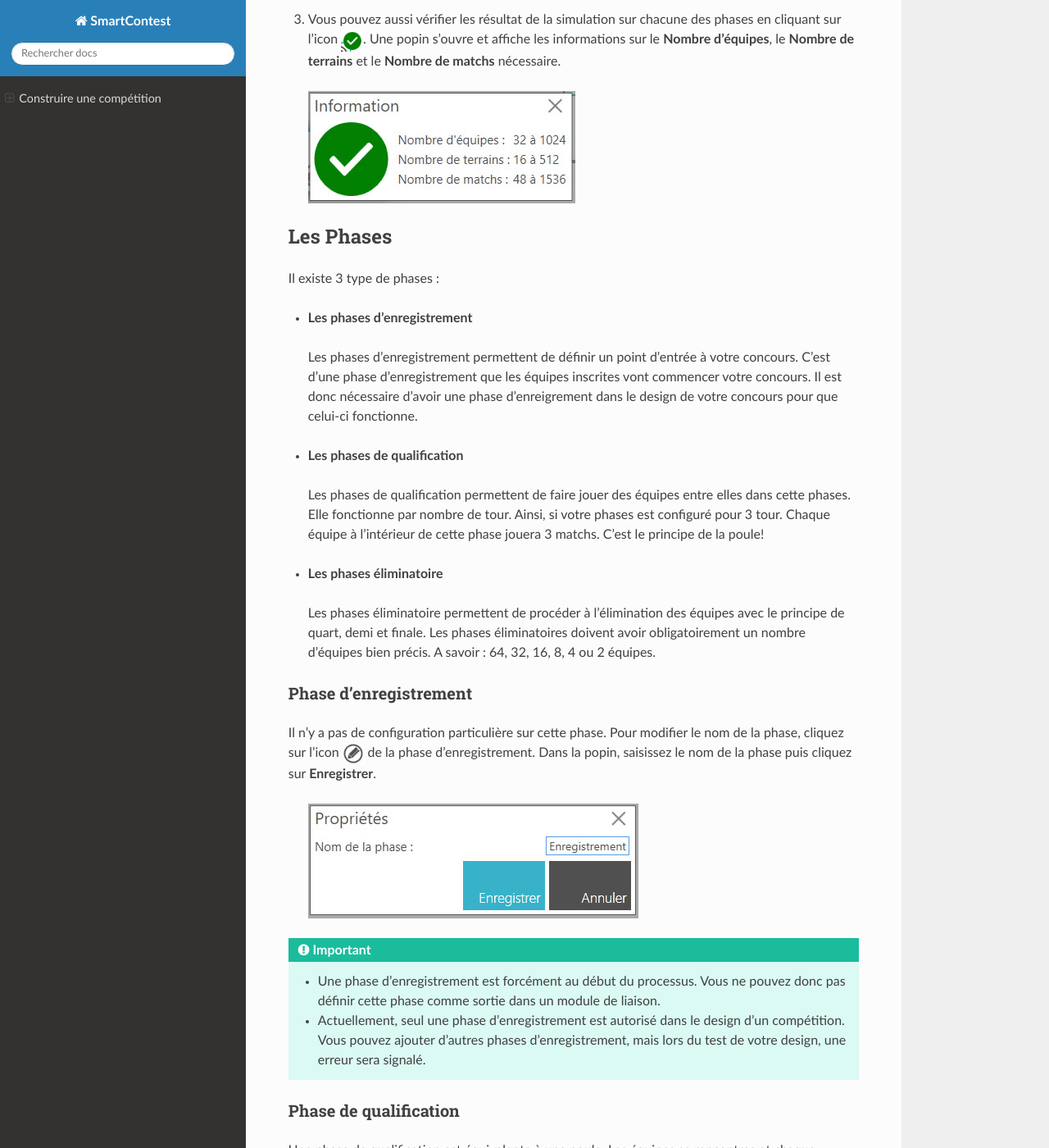
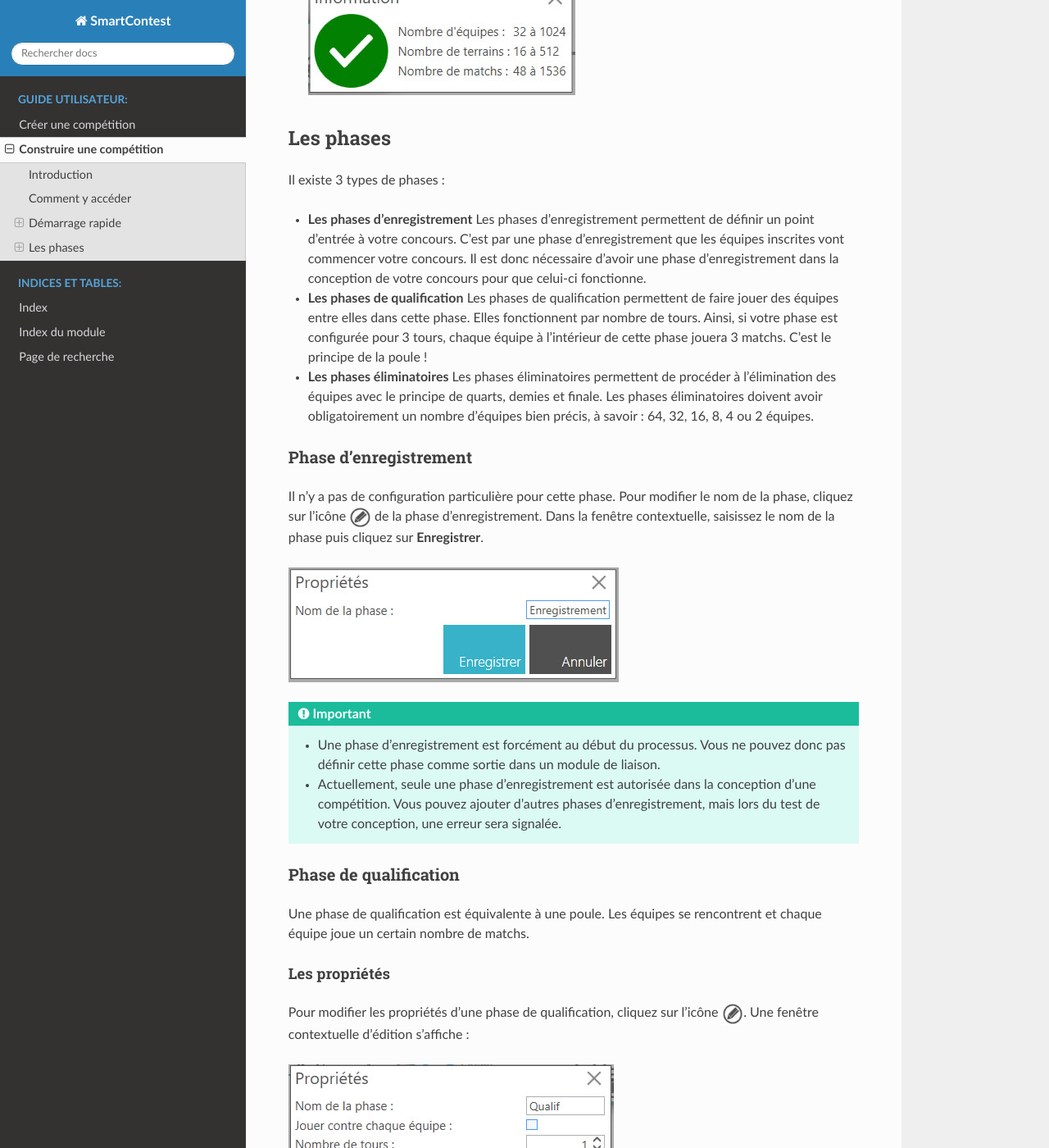
Before and after one commit to Ineaweb/SmartContest, a Sphinx documentation site: the page built from docs/design-competition.rst, in a window 1280 px wide and 1400 px high, scrolled down 6786 px. Shown: the whole window at 82% size. Built offline with Sphinx 7.4.7 and the Read the Docs theme 3.1.0, drawn with Linux system fonts in a browser that asks for light colours; some of the changed text lies outside the part shown.

```diff
--- a/docs/design-competition.rst
+++ b/docs/design-competition.rst
@@ -43,9 +43,10 @@ Il permet de définir les règles de chaque phase.
 Comment y accéder
 *****************
 
-1. Créer ou ouvrir une compétition.
-2. Cliquer sur **Détails de la compétition**
- .. image:: img/design-competition/1.jpg
+1. Créez ou ouvrez une compétition.
+2. Cliquez sur **Détails de la compétition**
+
+   .. image:: img/design-competition/1.jpg
 
 ****************
 Démarrage rapide
@@ -56,108 +57,144 @@ Avant toute chose, pour que votre concours fonctionne, il faut une phase d'enreg
 Ajout d'une phase d'enregistrement
 ==================================
 
-1. Réalisez un glisser-déposer de l'icon |icon_phaseenregistrement| sur la zone centrale.
-2. Renseigner le nom de cette phase dans la popin puis cliquer sur **Enregistrer**.
- .. image:: img/design-competition/3.jpg
+1. Réalisez un glisser-déposer de l'icône |icon_phaseenregistrement| sur la zone centrale.
+2. Renseignez le nom de cette phase dans la fenêtre contextuelle puis cliquez sur **Enregistrer**.
+
+   .. image:: img/design-competition/3.jpg
 
 Ajout d'une phase de qualification ou d'éliminatoire
 ====================================================
 
-1. Pour ajouter une phase de qualification, réalisez un glisser-déposer de l'icon |icon_phasequalif| sur la zone centrale. Vous pouvez aussi ajouter une phase d'éliminatoire en realisant un glisser-déposer de l'icon |icon_phaseeliminatoire| sur la zone centrale.
- .. image:: img/design-competition/6.jpg
+1. Pour ajouter une phase de qualification, réalisez un glisser-déposer de l'icône |icon_phasequalif| sur la zone centrale. Vous pouvez aussi ajouter une phase d'éliminatoire en réalisant un glisser-déposer de l'icône |icon_phaseeliminatoire| sur la zone centrale.
+
+   .. image:: img/design-competition/6.jpg
 
 Ajout d'un module de liaison
 ============================
 
-1. Pour permettre aux équipes de passer de la phase d'enregistrement à la phase de qualification, il vous faut ajouter un module de liaison en réalisant un glisser-déposer de l'icon |icon_moduleliaison| sur la zone centrale.
- .. image:: img/design-competition/8.jpg
-2. Avec la souris, cliquez sur une ancre de la phase d'enregistrement et maintenir enfoncé jusqu'à l'ancre du module de liaison.
- .. image:: img/design-competition/9.jpg
-3. Reproduisez, pour lié le module de liaison et la phase de qualification.
- .. image:: img/design-competition/10.jpg
-4. Définisez les règles pour passer d'une phase à l'autre en cliquant sur l'icon |icon_regle| du module de liaison. Une popin s'ouvre.
- .. image:: img/design-competition/12.jpg
-5. Cliquez sur **Ajouter une règle**. Une nouvelle popin s'ouvre.
- .. image:: img/design-competition/13.jpg
-6. Remplissez les champs **Type de sélection**, **Source** et **Destination**. Vous pouvez définir aussi le **Nombre d'équipe à prendre** et le **Nombre d'équipe à passer**.
- .. image:: img/design-competition/14.jpg
-7. Cliquez sur **Enregistrer**. La popin se referme et la nouvelle règles s'affiche dans la liste des règles du module de liaison.
- .. image:: img/design-competition/15.jpg
+1. Pour permettre aux équipes de passer de la phase d'enregistrement à la phase de qualification, il vous faut ajouter un module de liaison en réalisant un glisser-déposer de l'icône |icon_moduleliaison| sur la zone centrale.
+
+   .. image:: img/design-competition/8.jpg
+
+2. Avec la souris, cliquez sur une ancre de la phase d'enregistrement et maintenez enfoncé jusqu'à l'ancre du module de liaison.
+
+   .. image:: img/design-competition/9.jpg
+
+3. Reproduisez l'opération pour lier le module de liaison et la phase de qualification.
+
+   .. image:: img/design-competition/10.jpg
+
+4. Définissez les règles pour passer d'une phase à l'autre en cliquant sur l'icône |icon_regle| du module de liaison. Une fenêtre contextuelle s'ouvre.
+
+   .. image:: img/design-competition/12.jpg
+5. Cliquez sur **Ajouter une règle**. Une nouvelle fenêtre contextuelle s'ouvre.
+
+   .. image:: img/design-competition/13.jpg
+
+6. Remplissez les champs **Type de sélection**, **Source** et **Destination**. Vous pouvez définir aussi le **Nombre d'équipes à prendre** et le **Nombre d'équipes à passer**.
+
+   .. image:: img/design-competition/14.jpg
+
+7. Cliquez sur **Enregistrer**. La fenêtre contextuelle se referme et la nouvelle règle s'affiche dans la liste des règles du module de liaison.
+
+   .. image:: img/design-competition/15.jpg
+
 8. Cliquez sur **Fermer**.
 
 Configurer une phase de qualification
 =====================================
 
-1. Cliquez sur l'icon |icon_edition| de la phase de Qualification. Une popin s'ouvre.
- .. image:: img/design-competition/17.jpg
-2. Remplissez les champs **Nom de la phase**, **Jouer contre chaque équipe**, **Nombre de tour** et **Publier le classement**.
+1. Cliquez sur l'icône |icon_edition| de la phase de qualification. Une fenêtre contextuelle s'ouvre.
+
+   .. image:: img/design-competition/17.jpg
+
+2. Remplissez les champs **Nom de la phase**, **Jouer contre chaque équipe**, **Nombre de tours** et **Publier le classement**.
+
 3. Cliquez sur **Enregistrer**.
-4. Cliquez ensuite sur l'icon |icon_regle|. Une nouvelle popin s'ouvre.
- .. image:: img/design-competition/18.jpg
-5. Sur cette popin, vous définissez les règles de classement des équipe dans votre phase. Vous pouvez avoir jusqu'à 4 règles de trie consécutives. En cochant la case **Cumuler le classement avec la précédente phase** Vous prenez en compte (additionné) le nombre de victoire les points pour et contres de la phase précédente pour déterminer le classement de la phase. Vous pouvez définir de ne prendre en compte que les X meilleur matchs de chaque équipe pour le classement en cochant la case **Classer sur les meilleurs matchs**.
- .. image:: img/design-competition/19.jpg
-6. Cliquez sur **Enregistrer**. Une nouvelle popin s'ouvre.
- .. image:: img/design-competition/20.jpg
-7. Sur cet écran, vous définissez les règles des matchs. Remplissez les différents champs.
- .. image:: img/design-competition/21.jpg
+
+4. Cliquez ensuite sur l'icône |icon_regle|. Une nouvelle fenêtre contextuelle s'ouvre.
+
+   .. image:: img/design-competition/18.jpg
+5. Dans cette fenêtre contextuelle, vous définissez les règles de classement des équipes dans votre phase. Vous pouvez avoir jusqu'à 4 règles de tri consécutives. En cochant la case **Cumuler le classement avec la précédente phase**, vous prenez en compte (additionnez) le nombre de victoires, les points pour et contre de la phase précédente pour déterminer le classement de la phase. Vous pouvez définir de ne prendre en compte que les X meilleurs matchs de chaque équipe pour le classement en cochant la case **Classer sur les meilleurs matchs**.
+
+   .. image:: img/design-competition/19.jpg
+
+6. Cliquez sur **Enregistrer**. Une nouvelle fenêtre contextuelle s'ouvre.
+
+   .. image:: img/design-competition/20.jpg
+
+7. Dans cet écran, vous définissez les règles des matchs. Remplissez les différents champs.
+
+   .. image:: img/design-competition/21.jpg
+
 8. Cliquez sur **Enregistrer**.
 
-Tester le design de la compétition
-==================================
+Tester la conception de la compétition
+====================================
 
-1. cliquez sur **Tester la compétition**.
- .. image:: img/design-competition/22.jpg
-2. Attendez la fin du traitement. Une popin s'ouvre alors et vous informe si votre design de concours est valide ou pas. Vous avez une indication sur le nombre maximum et minimum géré par votre design de concours.
- .. image:: img/design-competition/23.jpg
-3. Vous pouvez aussi vérifier les résultat de la simulation sur chacune des phases en cliquant sur l'icon |icon_test|. Une popin s'ouvre et affiche les informations sur le **Nombre d'équipes**, le **Nombre de terrains** et le **Nombre de matchs** nécessaire.
- .. image:: img/design-competition/25.jpg
+1. Cliquez sur **Tester la compétition**.
+
+   .. image:: img/design-competition/22.jpg
+
+2. Attendez la fin du traitement. Une fenêtre contextuelle s'ouvre alors et vous informe si votre conception de concours est valide ou non. Vous avez une indication sur le nombre maximum et minimum géré par votre conception de concours.
+
+   .. image:: img/design-competition/23.jpg
+
+3. Vous pouvez aussi vérifier les résultats de la simulation sur chacune des phases en cliquant sur l'icône |icon_test|. Une fenêtre contextuelle s'ouvre et affiche les informations sur le **Nombre d'équipes**, le **Nombre de terrains** et le **Nombre de matchs** nécessaires.
+
+   .. image:: img/design-competition/25.jpg
 
 **********
-Les Phases
+Les phases
 **********
 
-Il existe 3 type de phases :
+Il existe 3 types de phases :
 
 * **Les phases d'enregistrement**
- Les phases d'enregistrement permettent de définir un point d'entrée à votre concours. C'est d'une phase d'enregistrement que les équipes inscrites vont commencer votre concours. Il est donc nécessaire d'avoir une phase d'enreigrement dans le design de votre concours pour que celui-ci fonctionne.
+  Les phases d'enregistrement permettent de définir un point d'entrée à votre concours. C'est par une phase d'enregistrement que les équipes inscrites vont commencer votre concours. Il est donc nécessaire d'avoir une phase d'enregistrement dans la conception de votre concours pour que celui-ci fonctionne.
+
 * **Les phases de qualification**
- Les phases de qualification permettent de faire jouer des équipes entre elles dans cette phases. Elle fonctionne par nombre de tour. Ainsi, si votre phases est configuré pour 3 tour. Chaque équipe à l'intérieur de cette phase jouera 3 matchs. C'est le principe de la poule!
-* **Les phases éliminatoire**
- Les phases éliminatoire permettent de procéder à l'élimination des équipes avec le principe de quart, demi et finale. Les phases éliminatoires doivent avoir obligatoirement un nombre d'équipes bien précis. A savoir : 64, 32, 16, 8, 4 ou 2 équipes.
+  Les phases de qualification permettent de faire jouer des équipes entre elles dans cette phase. Elles fonctionnent par nombre de tours. Ainsi, si votre phase est configurée pour 3 tours, chaque équipe à l'intérieur de cette phase jouera 3 matchs. C'est le principe de la poule !
+
+* **Les phases éliminatoires**
+  Les phases éliminatoires permettent de procéder à l'élimination des équipes avec le principe de quarts, demies et finale. Les phases éliminatoires doivent avoir obligatoirement un nombre d'équipes bien précis, à savoir : 64, 32, 16, 8, 4 ou 2 équipes.
 
 Phase d'enregistrement
 ======================
 
-Il n'y a pas de configuration particulière sur cette phase.
-Pour modifier le nom de la phase, cliquez sur l'icon |icon_edition| de la phase d'enregistrement.
-Dans la popin, saisissez le nom de la phase puis cliquez sur **Enregistrer**.
- .. image:: img/design-competition/26.jpg
+Il n'y a pas de configuration particulière pour cette phase.
+Pour modifier le nom de la phase, cliquez sur l'icône |icon_edition| de la phase d'enregistrement.
+Dans la fenêtre contextuelle, saisissez le nom de la phase puis cliquez sur **Enregistrer**.
+
+.. image:: img/design-competition/26.jpg
 
 .. important::
-  * Une phase d'enregistrement est forcément au début du processus. Vous ne pouvez donc pas définir cette phase comme sortie dans un module de liaison.
-  * Actuellement, seul une phase d'enregistrement est autorisé dans le design d'un compétition. Vous pouvez ajouter d'autres phases d'enregistrement, mais lors du test de votre design, une erreur sera signalé.
+   * Une phase d'enregistrement est forcément au début du processus. Vous ne pouvez donc pas définir cette phase comme sortie dans un module de liaison.
+   * Actuellement, seule une phase d'enregistrement est autorisée dans la conception d'une compétition. Vous pouvez ajouter d'autres phases d'enregistrement, mais lors du test de votre conception, une erreur sera signalée.
 
 Phase de qualification
 ======================
 
-Une phase de qualification est équivalente à une poule. Les équipes se rencontres et chaque équipes joue un certain nombre de matchs.
+Une phase de qualification est équivalente à une poule. Les équipes se rencontrent et chaque équipe joue un certain nombre de matchs.
 
 Les propriétés
 --------------
 
-Pour modifier les propriété d'une phase de qualification, cliquez sur l'icon |icon_edition|.
-Une popin d'édition s'affiche :
-   .. image:: img/design-competition/27.jpg
+Pour modifier les propriétés d'une phase de qualification, cliquez sur l'icône |icon_edition|.
+Une fenêtre contextuelle d'édition s'affiche :
+
+.. image:: img/design-competition/27.jpg
+
 Vous pouvez alors :
 
 * modifier le **Nom de la phase**,
 * cocher la case **Jouer contre chaque équipe**,
-   Dans ce cas là, le nombre de match à jouer sera égale au nombre d'équipes dans la phase -1.
+  Dans ce cas, le nombre de matchs à jouer sera égal au nombre d'équipes dans la phase -1.
 * modifier le **Nombre de tours**,
-   Dans le cas ou la case à cocher **Jouer contre chaque équipe** est coché, ce sera alors le **Nombre de match par équipes**. le nombre de match à jouer sera égale au nombre d'équipes dans la phase -1 multiplié par le **Nombre de match par équipes**.
-   Exemple : pour 4 équipes, si le **Nombre de match par équipes** est définit à 3, chaque équipe jouera alors (4-1) * 3 = 9 matchs.*
+  Dans le cas où la case **Jouer contre chaque équipe** est cochée, ce sera alors le **Nombre de matchs par équipe**. Le nombre de matchs à jouer sera égal au nombre d'équipes dans la phase -1 multiplié par le **Nombre de matchs par équipe**.
+  Exemple : pour 4 équipes, si le **Nombre de matchs par équipe** est défini à 3, chaque équipe jouera alors (4-1) × 3 = 9 matchs.
 * cocher la case **Publier le classement**
-   En cochant cette case, vous rendez publique le classement. L'effet est immédiat. Cela permet de ne pas rendre publique le classement en cours et d'éviter des arrangements (peu sportif) entre les équipes.
+  En cochant cette case, vous rendez public le classement. L'effet est immédiat. Cela permet de ne pas rendre public le classement en cours et d'éviter des arrangements (peu sportifs) entre les équipes.
 
 Les règles
 ----------
```
Also changed, not shown: other parts of docs/design-competition.rst (+2 -2 lines), README.md (+46 -0 lines), docs/create-competition.rst (+15 -10 lines), docs/index.rst (+136 -73 lines).
